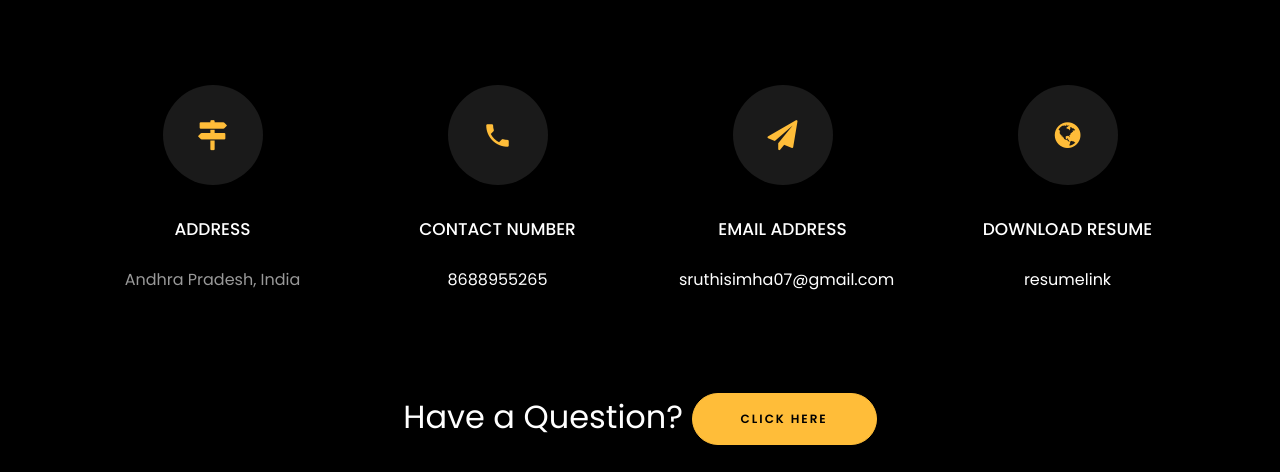
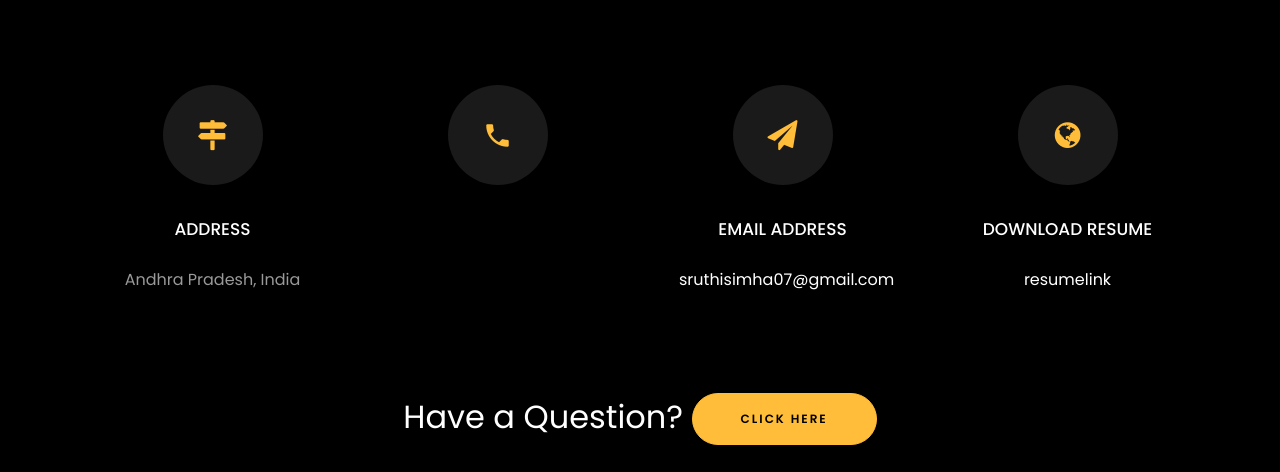
Before and after one commit to Sruthireddy22/ThurupuSruthi.github.io, a plain HTML site: page index.html in a window 1280 px wide. Shown: the part 4028-4500 px from the top of the page. Drawn offline with Linux system fonts and the light colour scheme; files whose address does not match are found by name.

Commit message:
Update index.html

```diff
--- a/index.html
+++ b/index.html
@@ -460,8 +460,7 @@
           		<div class="icon d-flex align-items-center justify-content-center">
           			<span class="icon-phone2"></span>
           		</div>
-          		<h3 class="mb-4">Contact Number</h3>
-	            <p><a href="tel://0101010101">8688955265</a></p>
+
 	          </div>
           </div>
           <div class="col-md-6 col-lg-3 d-flex ftco-animate">
```
